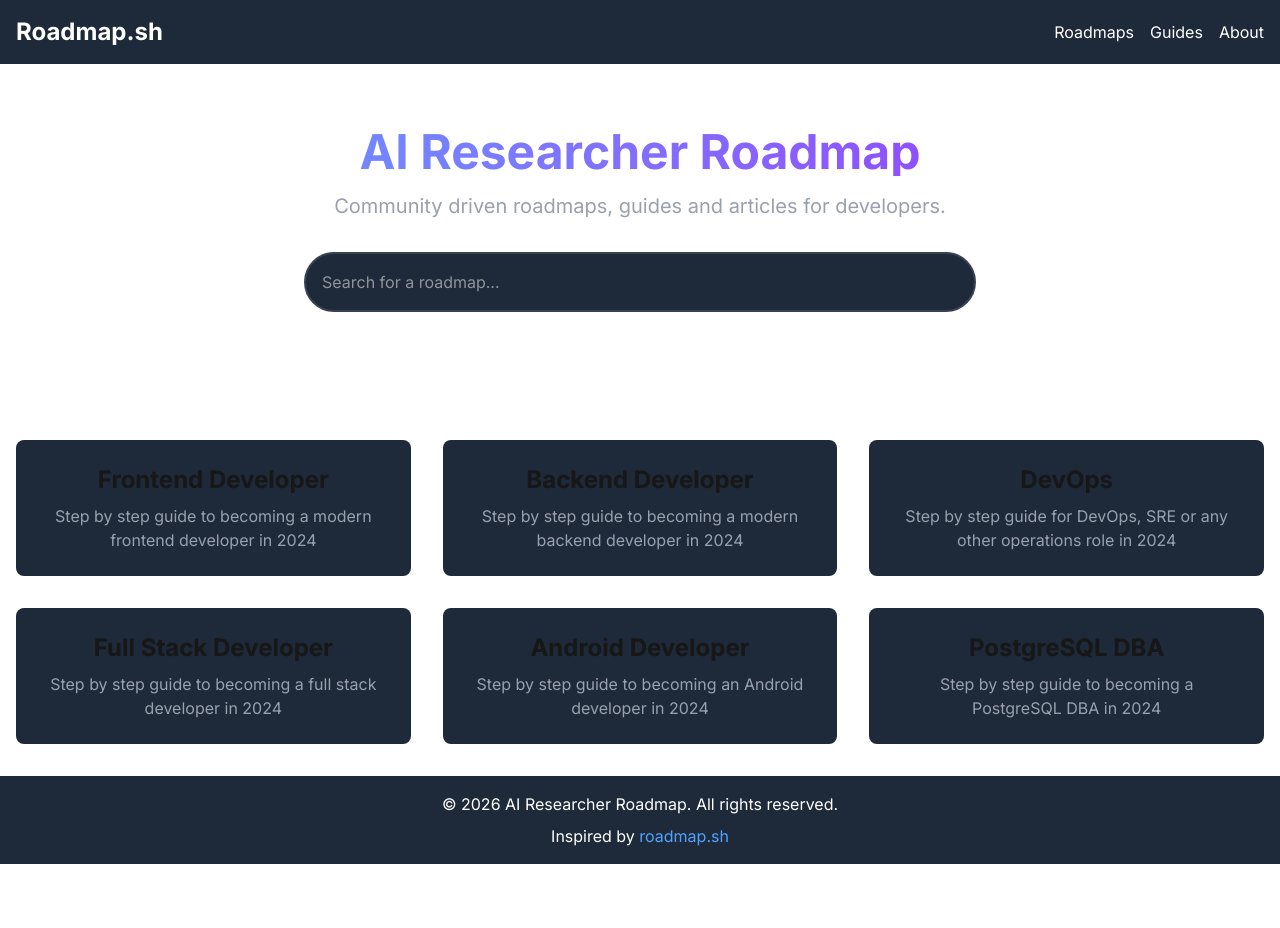
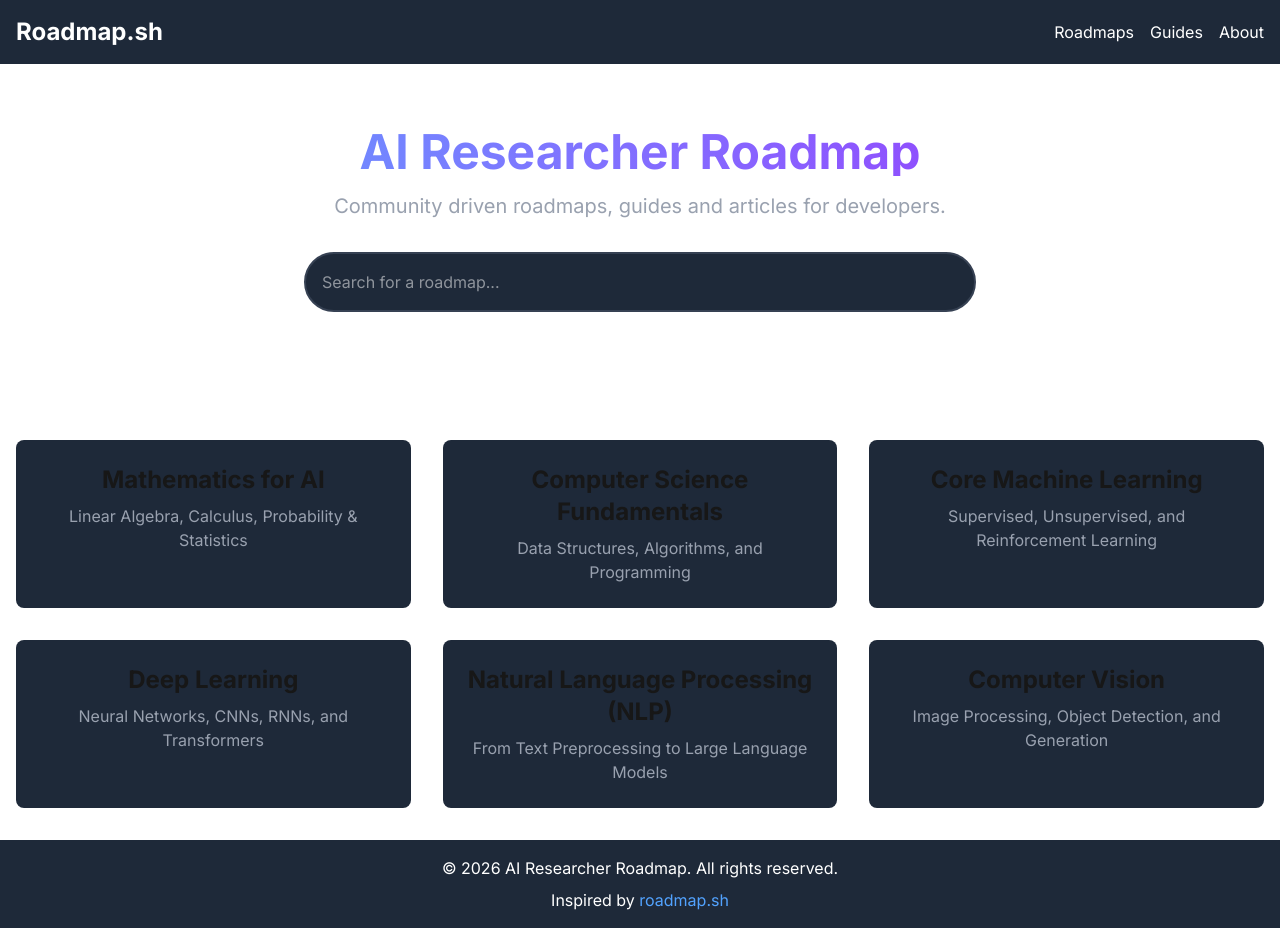
Before and after one commit to ishandutta2007/ai-researcher-roadmap-website, a Next.js app: page / in a window 1280 px wide. Before the commit the page ends 864 px from the top, so only its background shows below. Built offline with nearby package versions, Linux system fonts and the light colour scheme.

Commit message:
Update roadmap chapters to be AI Researcher focused

```diff
--- a/src/app/page.tsx
+++ b/src/app/page.tsx
@@ -3,12 +3,12 @@ import Link from 'next/link';
 
 const HomePage = () => {
   const roadmaps = [
-    { title: 'Frontend Developer', slug: 'frontend', description: 'Step by step guide to becoming a modern frontend developer in 2024' },
-    { title: 'Backend Developer', slug: 'backend', description: 'Step by step guide to becoming a modern backend developer in 2024' },
-    { title: 'DevOps', slug: 'devops', description: 'Step by step guide for DevOps, SRE or any other operations role in 2024' },
-    { title: 'Full Stack Developer', slug: 'full-stack', description: 'Step by step guide to becoming a full stack developer in 2024' },
-    { title: 'Android Developer', slug: 'android', description: 'Step by step guide to becoming an Android developer in 2024' },
-    { title: 'PostgreSQL DBA', slug: 'postgresql-dba', description: 'Step by step guide to becoming a PostgreSQL DBA in 2024' },
+    { title: 'Mathematics for AI', slug: 'mathematics-for-ai', description: 'Linear Algebra, Calculus, Probability & Statistics' },
+    { title: 'Computer Science Fundamentals', slug: 'cs-fundamentals', description: 'Data Structures, Algorithms, and Programming' },
+    { title: 'Core Machine Learning', slug: 'core-ml', description: 'Supervised, Unsupervised, and Reinforcement Learning' },
+    { title: 'Deep Learning', slug: 'deep-learning', description: 'Neural Networks, CNNs, RNNs, and Transformers' },
+    { title: 'Natural Language Processing (NLP)', slug: 'nlp', description: 'From Text Preprocessing to Large Language Models' },
+    { title: 'Computer Vision', slug: 'computer-vision', description: 'Image Processing, Object Detection, and Generation' },
   ];
 
   return (
--- a/src/data/roadmaps.ts
+++ b/src/data/roadmaps.ts
@@ -1,6 +1,6 @@
 export type Roadmap = {
   title: string;
-  description: string;
+  description:string;
   steps: Step[];
 };
 
@@ -16,49 +16,69 @@ export type Resource = {
 };
 
 export const roadmaps: { [key: string]: Roadmap } = {
-  frontend: {
-    title: "Frontend Developer",
-    description: "Step by step guide to becoming a modern frontend developer in 2024",
+  'mathematics-for-ai': {
+    title: 'Mathematics for AI',
+    description: 'Linear Algebra, Calculus, Probability & Statistics',
     steps: [
       {
-        title: "Internet",
-        description: "How does the internet work? What is HTTP? How do browsers work?",
-        resources: [
-          {
-            title: "How the Internet Works",
-            url: "https://developer.mozilla.org/en-US/docs/Learn/Common_questions/How_does_the_Internet_work",
+        title: 'Coming Soon',
+        description: 'This roadmap is under construction.',
+        resources: [],
       },
     ],
   },
+  'cs-fundamentals': {
+    title: 'Computer Science Fundamentals',
+    description: 'Data Structures, Algorithms, and Programming',
+    steps: [
       {
-        title: "HTML",
-        description: "Learn the basics of HTML, the standard markup language for creating web pages.",
-        resources: [
-          {
-            title: "HTML Tutorial",
-            url: "https://www.w3schools.com/html/",
+        title: 'Coming Soon',
+        description: 'This roadmap is under construction.',
+        resources: [],
       },
     ],
   },
+  'core-ml': {
+    title: 'Core Machine Learning',
+    description: 'Supervised, Unsupervised, and Reinforcement Learning',
+    steps: [
       {
-        title: "CSS",
-        description: "Learn the basics of CSS, a style sheet language used for describing the presentation of a document written in a markup language like HTML.",
-        resources: [
-          {
-            title: "CSS Tutorial",
-            url: "https://www.w3schools.com/css/",
+        title: 'Coming Soon',
+        description: 'This roadmap is under construction.',
+        resources: [],
       },
     ],
   },
+  'deep-learning': {
+    title: 'Deep Learning',
+    description: 'Neural Networks, CNNs, RNNs, and Transformers',
+    steps: [
       {
-        title: "JavaScript",
-        description: "Learn the basics of JavaScript, a programming language that enables you to create dynamically updating content, control multimedia, animate images, and pretty much everything else.",
-        resources: [
-          {
-            title: "JavaScript Tutorial",
-            url: "https://www.w3schools.com/js/",
+        title: 'Coming Soon',
+        description: 'This roadmap is under construction.',
+        resources: [],
       },
     ],
+  },
+  nlp: {
+    title: 'Natural Language Processing (NLP)',
+    description: 'From Text Preprocessing to Large Language Models',
+    steps: [
+      {
+        title: 'Coming Soon',
+        description: 'This roadmap is under construction.',
+        resources: [],
+      },
+    ],
+  },
+  'computer-vision': {
+    title: 'Computer Vision',
+    description: 'Image Processing, Object Detection, and Generation',
+    steps: [
+      {
+        title: 'Coming Soon',
+        description: 'This roadmap is under construction.',
+        resources: [],
       },
     ],
   },
```
Lines whose indentation alone changed are shown as unchanged.
